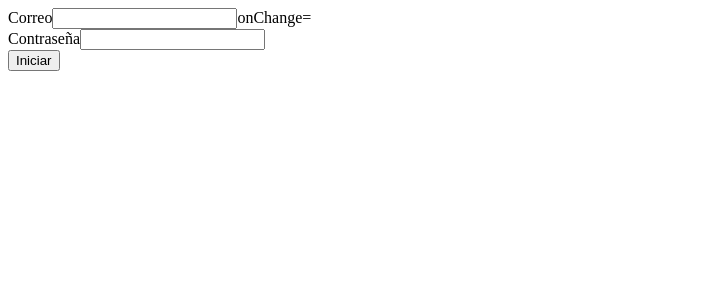
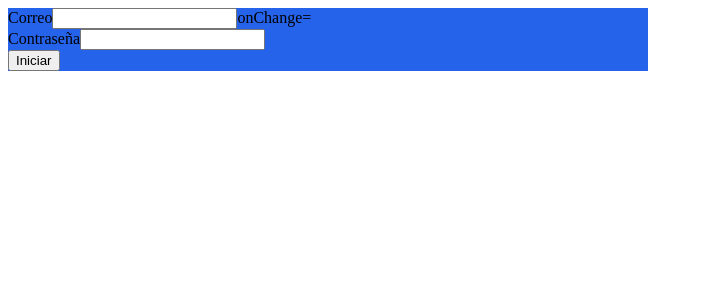
Before and after one commit to LuisArielRetanaHernadez/caht_client, a React (Vite) app: page /login in a window 1280 px wide. Shown: the top 300 px of the page, without its empty margins (0-703 px from the left). Built offline with nearby package versions, Linux system fonts and the light colour scheme.

Commit message:
agregando ancho y color de fondo en la clase form

```diff
--- a/src/Pages/Login/Login.pages.jsx
+++ b/src/Pages/Login/Login.pages.jsx
@@ -7,7 +7,6 @@ import { loginAsync } from "../../features/user/userSlice"
 // styles
 import "./Login.styles.css"
 
-import "./Login."
 const Login = () => {
   const [values, setValues] = useState({
     email: "",
--- a/src/Pages/Login/login.styles.css
+++ b/src/Pages/Login/login.styles.css
@@ -0,0 +1,4 @@
+.form {
+  width: 50vw;
+  background-color: var(--bg-blue-bright);
+}
```
